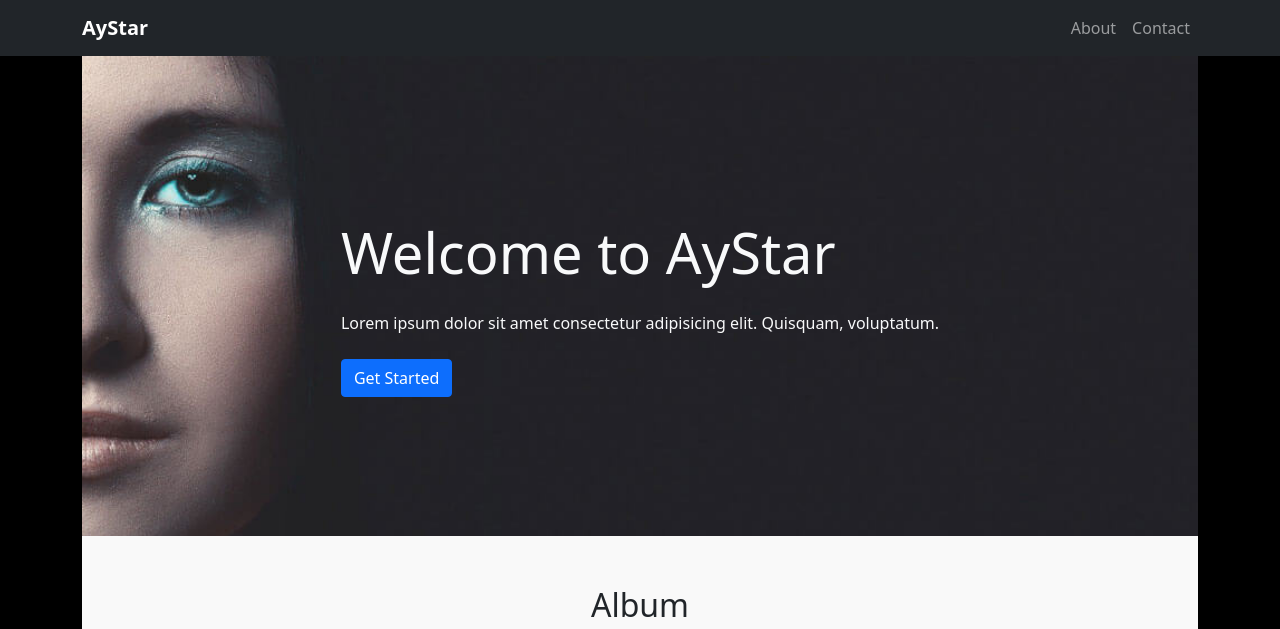
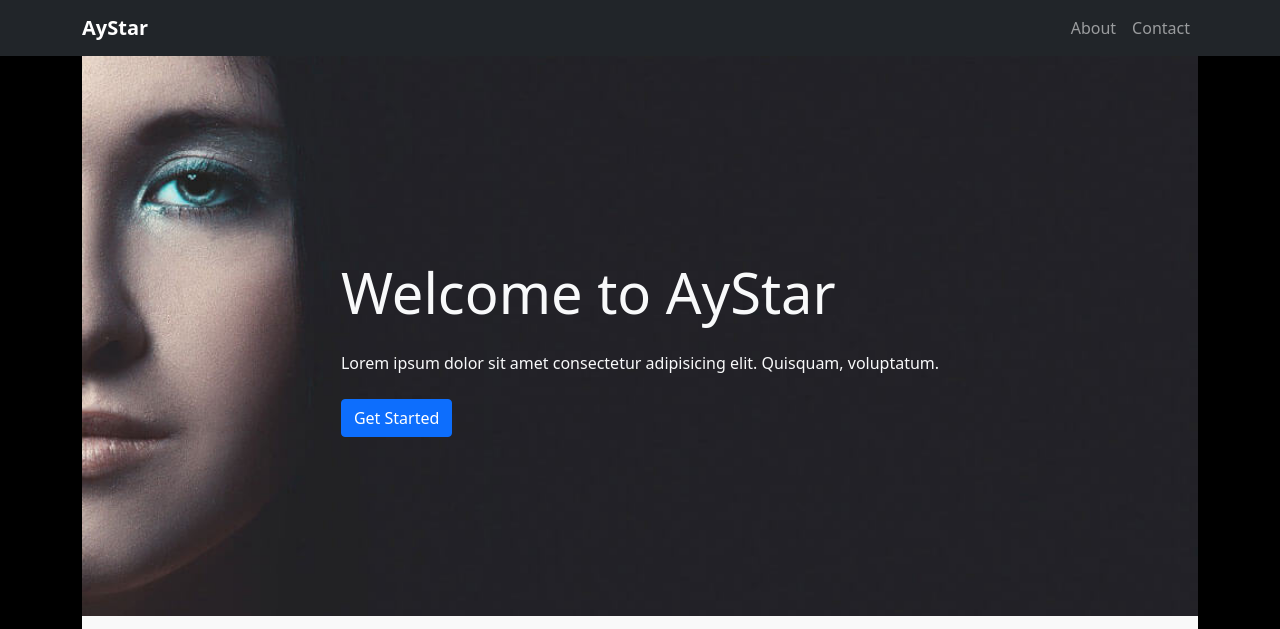
Before and after one commit to engrmarkk/CaptureSphere, a Django app: page / in a window 1280 px wide. Shown: the top 629 px of the page. Run offline with Django 4.2, Linux system fonts and the light colour scheme; some libraries are stand-ins or nearby versions.

Commit message:
Update style.css

```diff
--- a/static/style.css
+++ b/static/style.css
@@ -8,7 +8,7 @@
    #backback{
     background: url("cam4.jpg");
     background-size: cover;
-    height: 60vh;
+    height: 70vh;
     width: 100%;
     display: flex;
     flex-direction: column;
```
